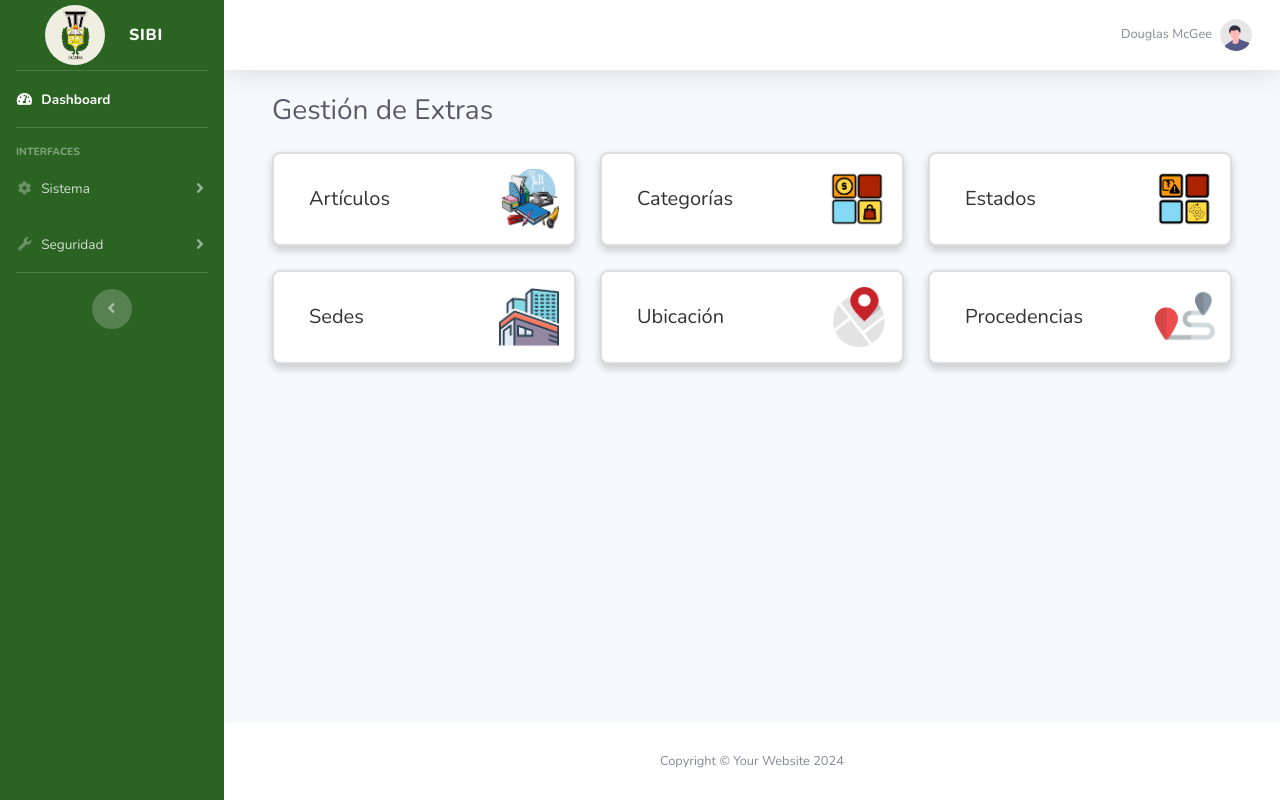
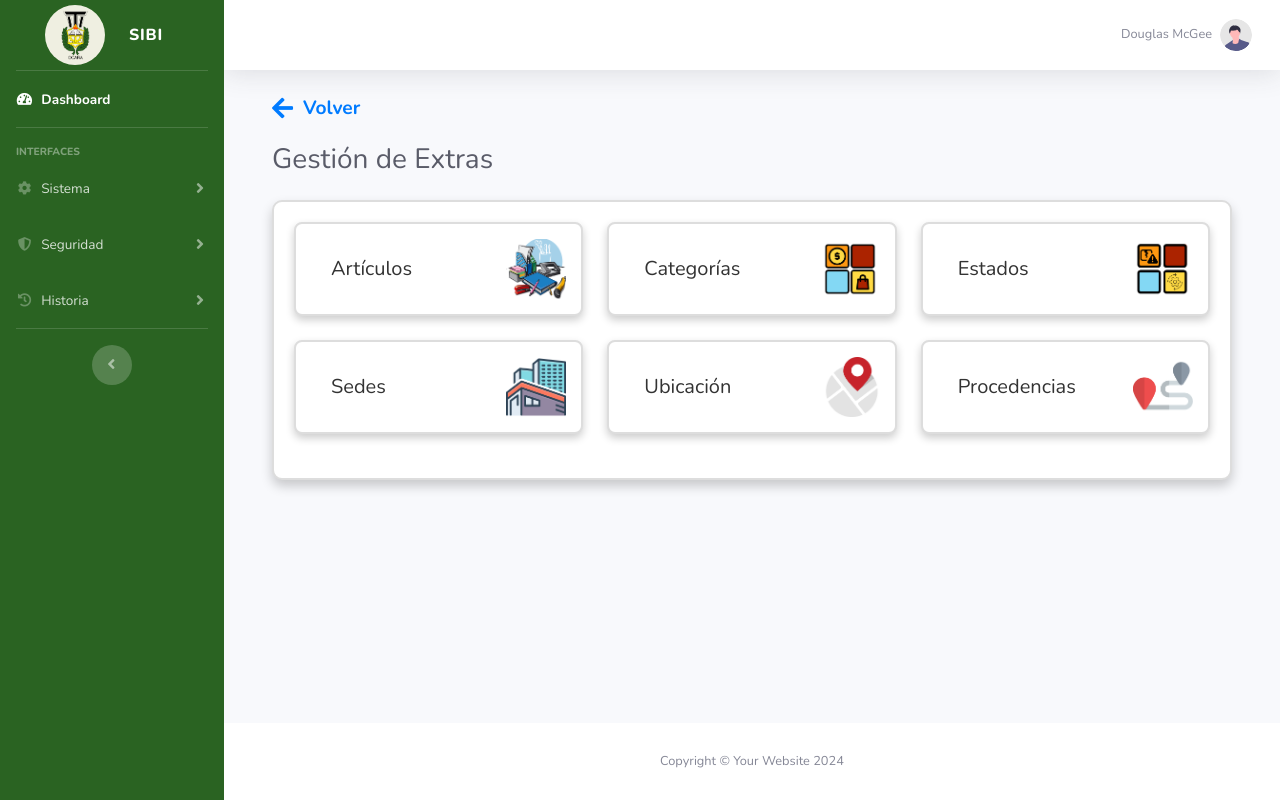
Before and after one commit to MarvinStarkPCs/SIBI-INDUSTRIAL, a CodeIgniter 4 app: the page made by app/Views/gestion_de_extras/gestionextras.php in a window 1280 px wide. Run offline with PHP 8.4 and a stand-in for CodeIgniter, Linux system fonts and the light colour scheme; the template is opened without the code that fills it, so the values that code supplies are empty; some libraries are stand-ins or nearby versions.

Commit message:
SE AGREGAN ICONOS A L MENU

```diff
--- a/app/Views/gestion_de_extras/categorias.php
+++ b/app/Views/gestion_de_extras/categorias.php
@@ -11,6 +11,12 @@
     </div>
     <div class="card-body">
         <div class="d-flex justify-content-end mb-2">
+            <!-- Botón de Atrás -->
+            <div>
+                <a href="<?= base_url('gestion-extras') ?>" class="btn btn-secondary">
+                    <i class="fas fa-arrow-left"></i> Atrás
+                </a>
+            </div>
             <button type="button" id="openModalButtonCategory" class="btn btn-primary" data-toggle="modal"
                     data-target="#addCategoryModal">
                 <i class="fas fa-plus-circle"></i> Agregar Categoría
--- a/app/Views/gestion_de_extras/gestionextras.php
+++ b/app/Views/gestion_de_extras/gestionextras.php
@@ -19,8 +19,8 @@
         background-color: #fff;
         transition: background-color 0.3s, box-shadow 0.3s, border-color 0.3s;
         box-shadow: 0 4px 8px rgba(0,0,0,0.2);
-        text-decoration: none; /* Evita subrayados en el texto */
-        color: inherit; /* Mantén el color del texto por defecto */
+        text-decoration: none;
+        color: inherit;
     }
 
     .card:hover {
@@ -52,6 +52,29 @@
 
     .card-image {
         margin-left: 15px;
+    }
+
+    .back-button {
+        display: flex;
+        align-items: center;
+        margin-bottom: 20px;
+        font-size: 1.2rem;
+        font-weight: bold;
+        color: #007bff;
+        text-decoration: none;
+    }
+
+    .back-button i {
+        margin-right: 10px;
+        font-size: 1.5rem;
+    }
+
+    .container-box {
+        border: 2px solid #ddd;
+        border-radius: 10px;
+        padding: 20px;
+        box-shadow: 0 6px 12px rgba(0,0,0,0.2);
+        background-color: #fff;
     }
 
     @media (max-width: 768px) {
@@ -87,10 +110,16 @@
 </style>
 
 <div class="container">
+    <!-- Botón de regreso -->
+    <a href="javascript:history.back()" class="back-button">
+        <i class="fas fa-arrow-left"></i> Volver
+    </a>
+
     <div class="header mb-4">
         <h1 class="h3 text-gray-800">Gestión de Extras</h1>
     </div>
 
+    <div class="container-box">
         <div class="row">
             <!-- Artículos -->
             <div class="col-12 col-md-4 mb-4">
@@ -161,6 +190,7 @@
                     </div>
                 </a>
             </div>
+
             <!-- Procedencias -->
             <div class="col-12 col-md-4 mb-4">
                 <a href="<?= base_url('procedencias'); ?>" class="card">
@@ -176,5 +206,6 @@
             </div>
         </div>
     </div>
+</div>
 
 <?= $this->endSection() ?>
--- a/app/Views/layouts/main.php
+++ b/app/Views/layouts/main.php
@@ -121,35 +121,77 @@
         <li class="nav-item">
             <a class="nav-link collapsed" href="#" data-toggle="collapse" data-target="#collapseTwo"
                aria-expanded="true" aria-controls="collapseTwo">
-                <i class="fas fa-fw fa-cog"></i>
+                <i class="fas fa-fw fa-cog"></i> <!-- Icono de sistema -->
                 <span>Sistema</span>
             </a>
             <div id="collapseTwo" class="collapse" aria-labelledby="headingTwo" data-parent="#accordionSidebar">
                 <div class="bg-white py-2 collapse-inner rounded">
                     <h6 class="collapse-header">Gestión del Sistema</h6>
-                    <a class="collapse-item" href="<?= base_url('inventario'); ?>">Inventario</a>
-                    <a class="collapse-item" href="<?= base_url('mover-articulo'); ?>">Mover Artículo</a>
-                    <a class="collapse-item" href="<?= base_url('gestion-extras'); ?>">Asignar Artículo</a>
-                    <a class="collapse-item" href="<?= base_url('gestion-extras'); ?>">Gestion de Extras</a>
+                    <a class="collapse-item" href="<?= base_url('inventario'); ?>">
+                        <i class="fas fa-box"></i> <!-- Icono de inventario -->
+                        Inventario
+                    </a>
+                    <a class="collapse-item" href="<?= base_url('mover-articulo'); ?>">
+                        <i class="fas fa-arrows-alt"></i> <!-- Icono de mover artículo -->
+                        Mover Artículo
+                    </a>
+                    <a class="collapse-item" href="<?= base_url('gestion-extras'); ?>">
+                        <i class="fas fa-plus-circle"></i> <!-- Icono de asignar artículo -->
+                        Asignar Artículo
+                    </a>
+                    <a class="collapse-item" href="<?= base_url('gestion-extras'); ?>">
+                        <i class="fas fa-boxes"></i> <!-- Icono de gestión de extras -->
+                        Gestión de Extras
+                    </a>
                 </div>
             </div>
         </li>
+
         <!-- Nav Item - Seguridad -->
         <li class="nav-item">
             <a class="nav-link collapsed" href="#" data-toggle="collapse" data-target="#collapseUtilities"
                aria-expanded="true" aria-controls="collapseUtilities">
-                <i class="fas fa-fw fa-wrench"></i>
+                <i class="fas fa-fw fa-shield-alt"></i> <!-- Icono de seguridad -->
                 <span>Seguridad</span>
             </a>
             <div id="collapseUtilities" class="collapse" aria-labelledby="headingUtilities"
                  data-parent="#accordionSidebar">
                 <div class="bg-white py-2 collapse-inner rounded">
                     <h6 class="collapse-header">Configura seguridad:</h6>
-                    <a class="collapse-item" href="<?= base_url('gestion-usuarios'); ?>">Gestión de Usuarios</a>
-                    <a class="collapse-item" href="<?= base_url('cambiar-contrasena'); ?>">Cambiar Contraseña</a>
+                    <a class="collapse-item" href="<?= base_url('gestion-usuarios'); ?>">
+                        <i class="fas fa-users-cog"></i> <!-- Icono de gestión de usuarios -->
+                        Gestión de Usuarios
+                    </a>
+                    <a class="collapse-item" href="<?= base_url('cambiar-contrasena'); ?>">
+                        <i class="fas fa-key"></i> <!-- Icono de cambiar contraseña -->
+                        Cambiar Contraseña
+                    </a>
                 </div>
             </div>
         </li>
+
+        <!-- Nav Item - Historia (nueva sección) -->
+        <li class="nav-item">
+            <a class="nav-link collapsed" href="#" data-toggle="collapse" data-target="#collapseHistory"
+               aria-expanded="true" aria-controls="collapseHistory">
+                <i class="fas fa-fw fa-history"></i> <!-- Icono de historia -->
+                <span>Historia</span>
+            </a>
+            <div id="collapseHistory" class="collapse" aria-labelledby="headingHistory" data-parent="#accordionSidebar">
+                <div class="bg-white py-2 collapse-inner rounded">
+                    <h6 class="collapse-header">Historial del Sistema:</h6>
+                    <a class="collapse-item" href="<?= base_url('historial-actividades'); ?>">
+                        <i class="fas fa-tasks"></i> <!-- Icono de historial de actividades -->
+                        Historial de Actividades
+                    </a>
+                    <a class="collapse-item" href="<?= base_url('registro-eventos'); ?>">
+                        <i class="fas fa-calendar-alt"></i> <!-- Icono de registro de eventos -->
+                        Registro de Eventos
+                    </a>
+                </div>
+            </div>
+        </li>
+
         <!-- Divider -->
         <hr class="sidebar-divider">
         <!-- Sidebar Toggler (Sidebar) -->
```
Also changed, not shown: app/Views/gestion_de_extras/articulos.php (+9 -4 lines). Lines whose indentation alone changed are shown as unchanged.
